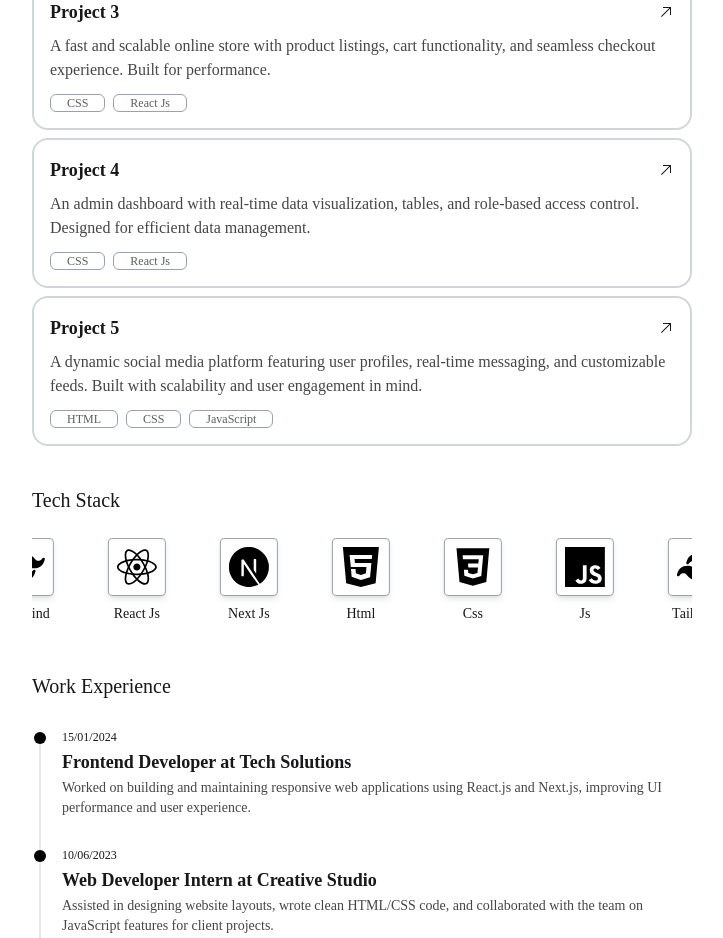
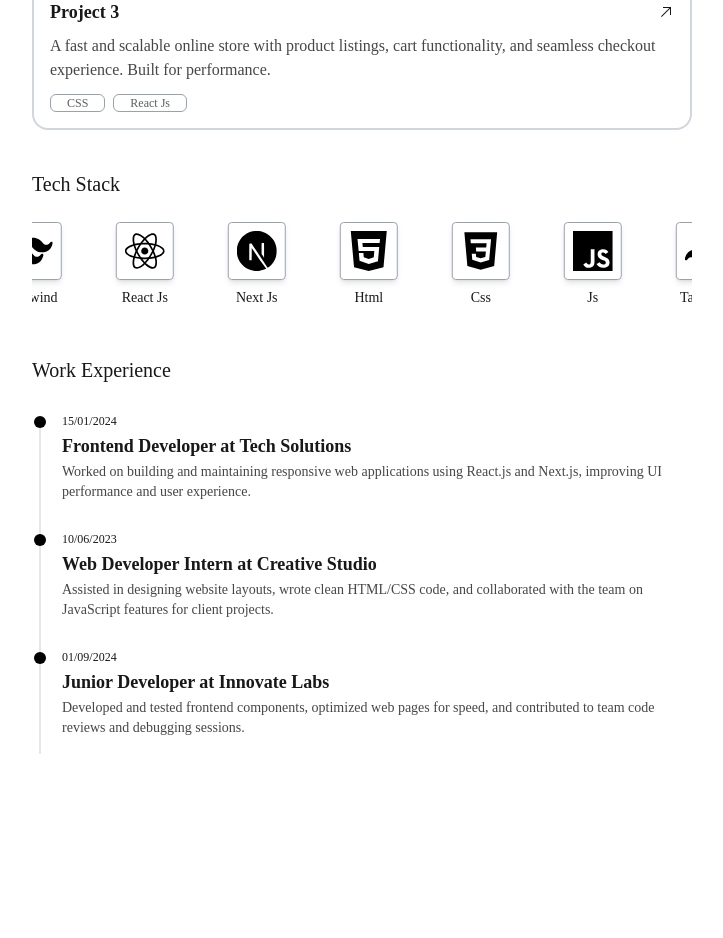
Before and after one commit to sachinbhujel/sachinbhujel.github.io, a Next.js app: page / in a window 1280 px wide. Shown: the part 820-1758 px from the top of the page, without its empty margins (278-1001 px from the left). Built offline with nearby package versions, Linux system fonts and the light colour scheme; a web font is replaced by a local one.

Commit message:
2 projects template remove

```diff
--- a/src/data/data.js
+++ b/src/data/data.js
@@ -43,20 +43,6 @@ export const projects = [
         tags: ["CSS", "React Js"],
         link: "https://storixy.netlify.app/",
     },
-    {
-        title: "Project 4",
-        description:
-            "An admin dashboard with real-time data visualization, tables, and role-based access control. Designed for efficient data management.",
-        tags: ["CSS", "React Js"],
-        link: "https://invoicexy.netlify.app/",
-    },
-    {
-        title: "Project 5",
-        description:
-            "A dynamic social media platform featuring user profiles, real-time messaging, and customizable feeds. Built with scalability and user engagement in mind.",
-        tags: ["HTML", "CSS", "JavaScript"],
-        link: "https://sachinbhujel.github.io/30JavascriptProjects/Product_Cart/",
-    },
 ];
 
 export const experience = [
```
